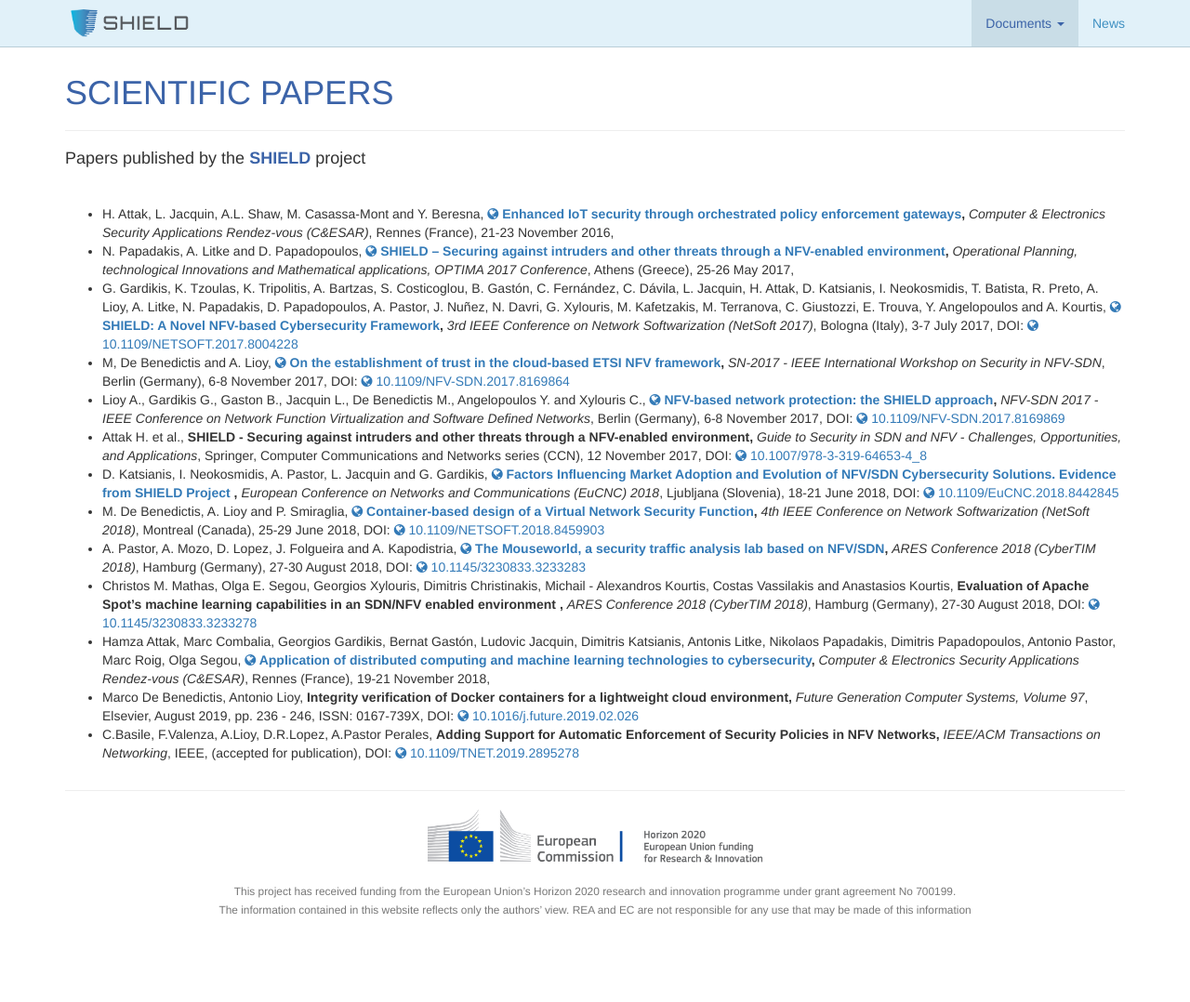
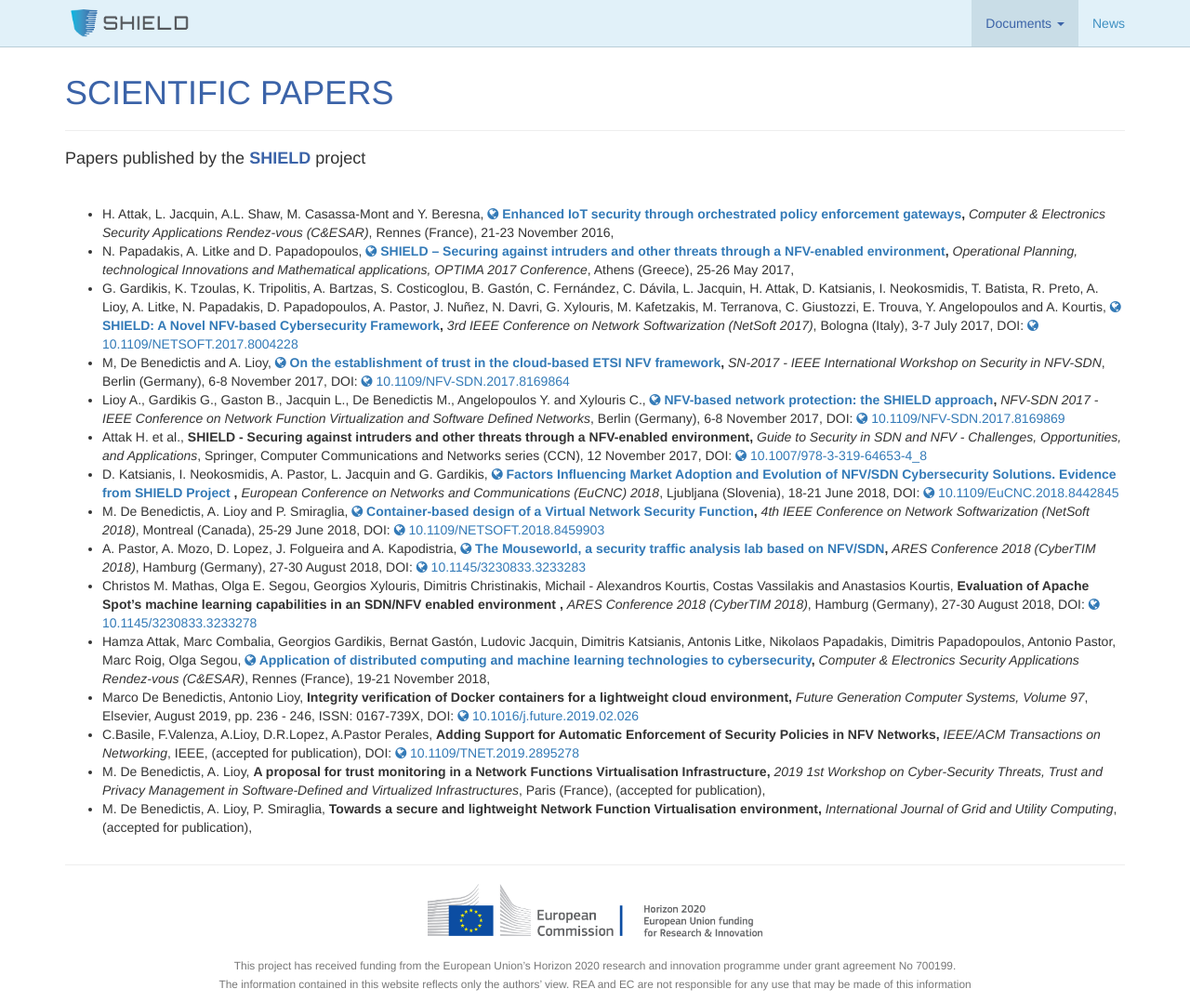
Before and after one commit to torsec/shield-h2020, a Jekyll site: the page built from documents/scientific-papers.md, in a window 1280 px wide and 1078 px high. Shown: the whole window at 93% size. Built offline with Jekyll 4.4.1, drawn with Linux system fonts in a browser that asks for light colours; comment, search, counter and statistics services are not loaded.

Commit message:
Added accepted papers

```diff
--- a/_data/documents/scientific-papers.yaml
+++ b/_data/documents/scientific-papers.yaml
@@ -127,3 +127,23 @@
   file:
   issn:
   doi: 10.1109/TNET.2019.2895278
+
+- title: "A proposal for trust monitoring in a Network Functions Virtualisation Infrastructure"
+  authors: M. De Benedictis, A. Lioy
+  date: (accepted for publication)
+  how: 2019 1st Workshop on Cyber-Security Threats, Trust and Privacy Management in Software-Defined and Virtualized Infrastructures
+  where: Paris (France)
+  pages:
+  file:
+  issn:
+  doi:
+
+- title: "Towards a secure and lightweight Network Function Virtualisation environment"
+  authors: M. De Benedictis, A. Lioy, P. Smiraglia
+  date: (accepted for publication)
+  how: International Journal of Grid and Utility Computing
+  where:
+  pages:
+  file:
+  issn:
+  doi:
```
